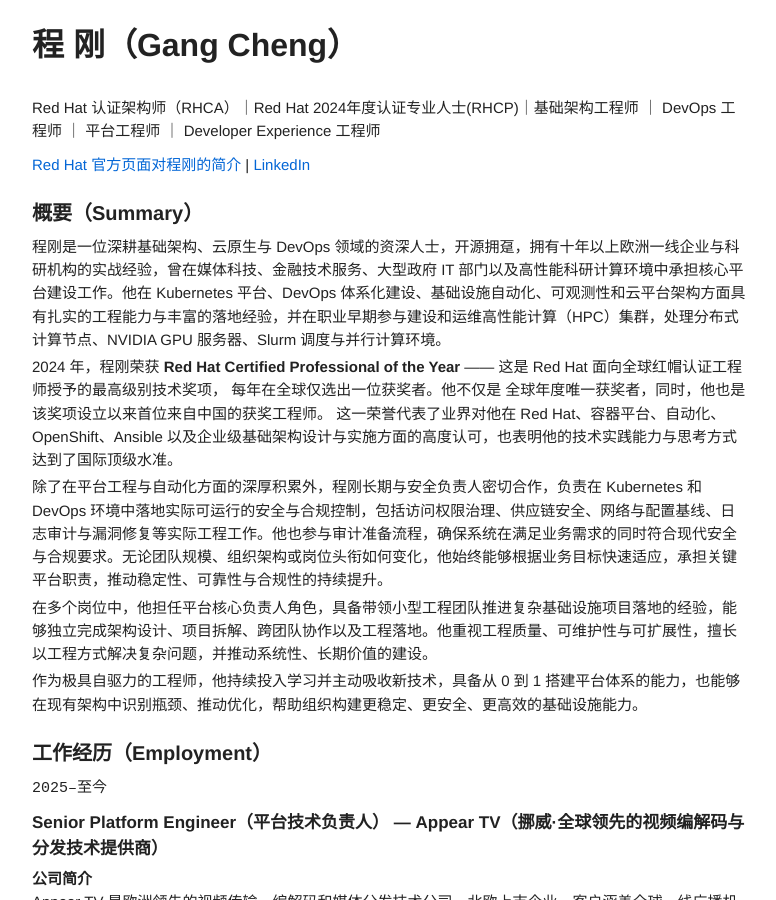
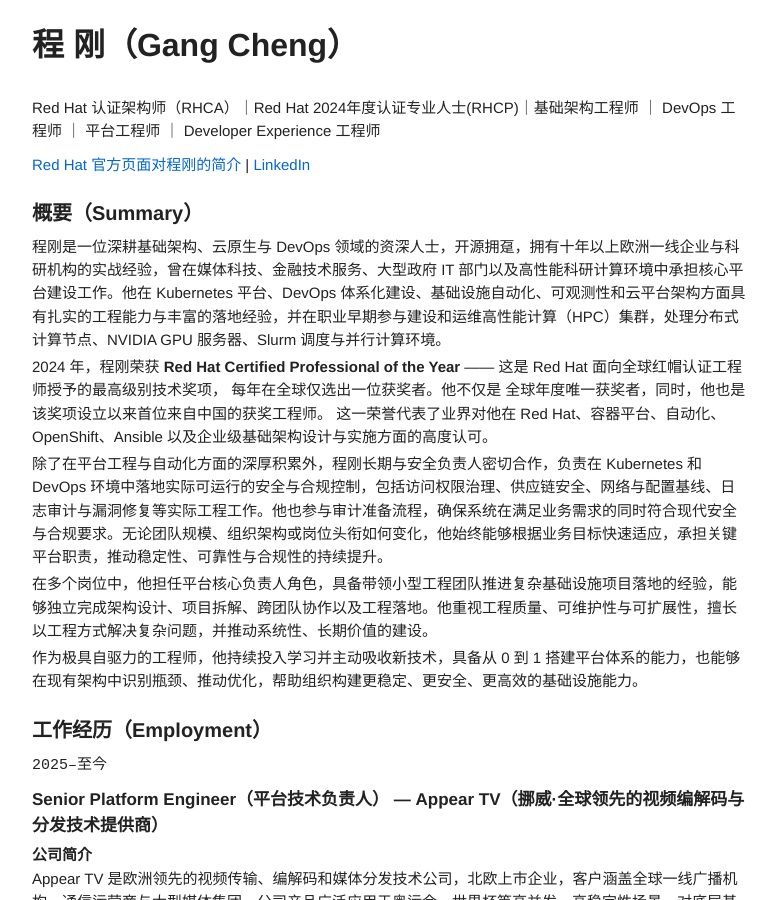
Before and after one commit to gcccheng/wugui, a Jekyll site: the page built from index.md, in a window 1280 px wide and 900 px high. Shown: the whole window, without its empty margins (118-894 px from the left). Built offline with Jekyll 4.4.1, drawn with Linux system fonts in a browser that asks for light colours.

Commit message:
Update index.md

```diff
--- a/index.md
+++ b/index.md
@@ -19,7 +19,7 @@ Red Hat 认证架构师（RHCA）｜Red Hat 2024年度认证专业人士(RHCP)
 2024 年，程刚荣获 **Red Hat Certified Professional of the Year** ——
 这是 Red Hat 面向全球红帽认证工程师授予的最高级别技术奖项，
 每年在全球仅选出一位获奖者。他不仅是 全球年度唯一获奖者，同时，他也是该奖项设立以来首位来自中国的获奖工程师。
-这一荣誉代表了业界对他在 Red Hat、容器平台、自动化、OpenShift、Ansible 以及企业级基础架构设计与实施方面的高度认可，也表明他的技术实践能力与思考方式达到了国际顶级水准。
+这一荣誉代表了业界对他在 Red Hat、容器平台、自动化、OpenShift、Ansible 以及企业级基础架构设计与实施方面的高度认可。
 
 除了在平台工程与自动化方面的深厚积累外，程刚长期与安全负责人密切合作，负责在 Kubernetes 和 DevOps 环境中落地实际可运行的安全与合规控制，包括访问权限治理、供应链安全、网络与配置基线、日志审计与漏洞修复等实际工程工作。他也参与审计准备流程，确保系统在满足业务需求的同时符合现代安全与合规要求。无论团队规模、组织架构或岗位头衔如何变化，他始终能够根据业务目标快速适应，承担关键平台职责，推动稳定性、可靠性与合规性的持续提升。
 
```
